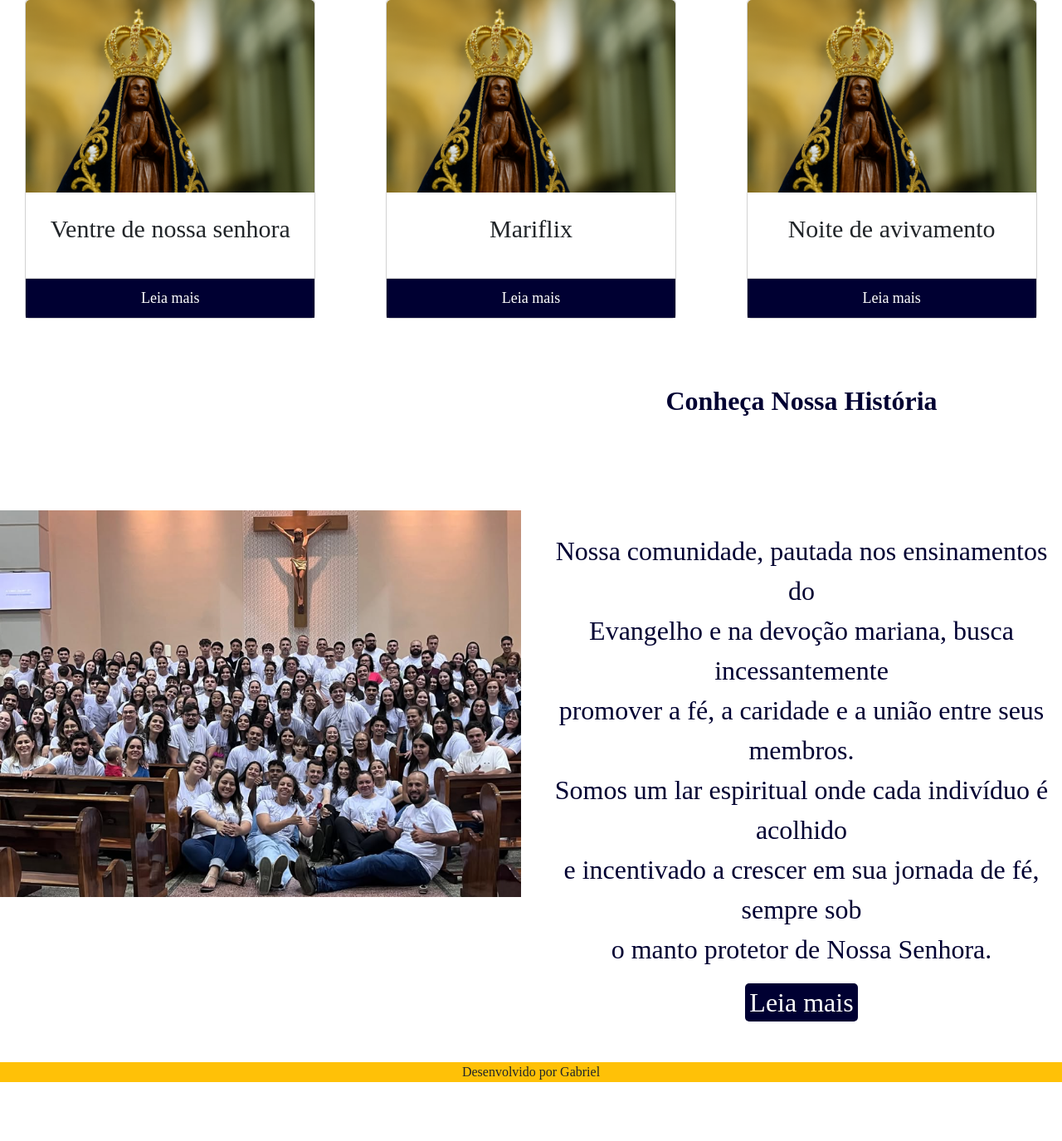
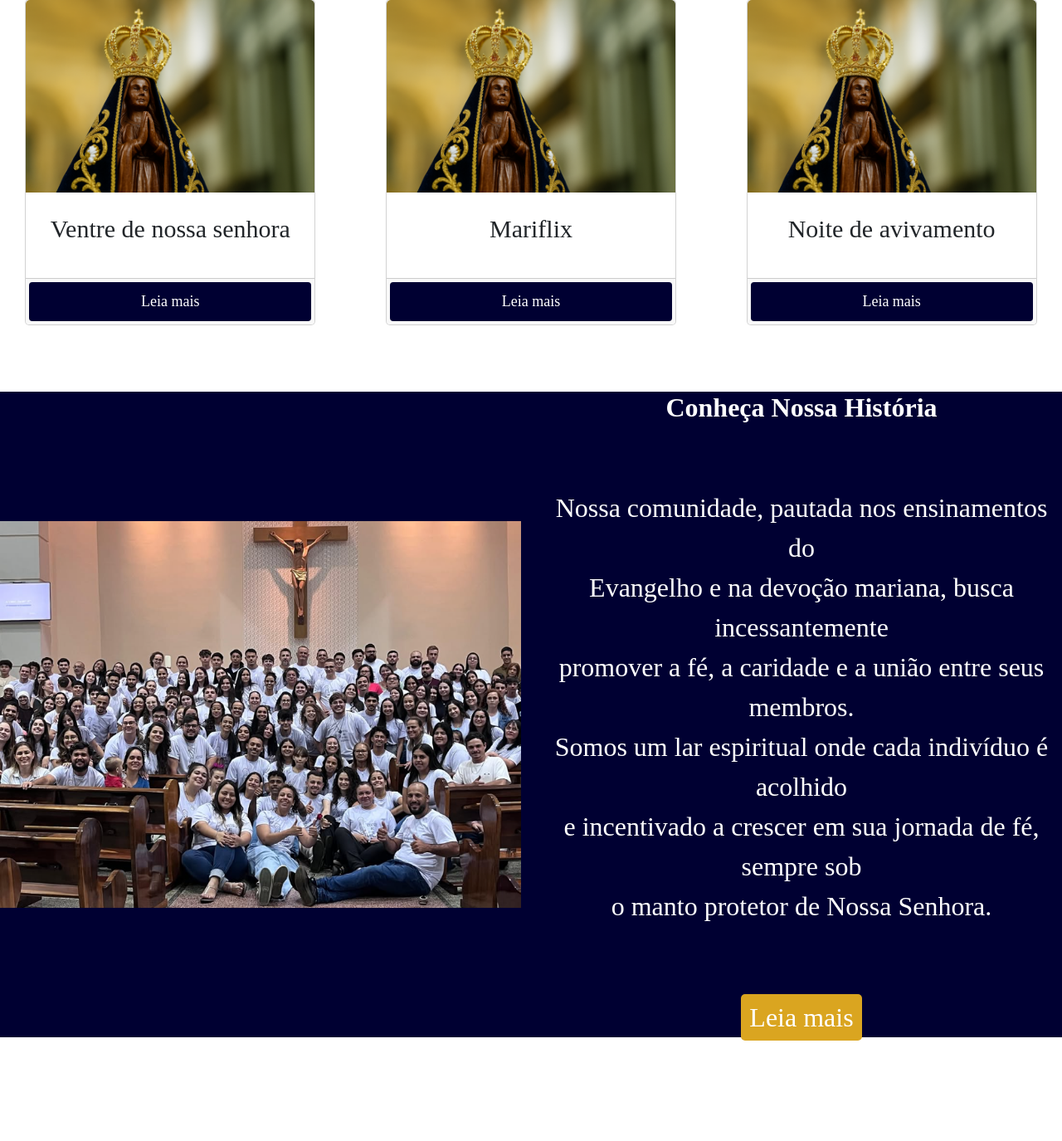
Before and after one commit to GabrielZafani/Projeto-m2, a PHP site: page / in a window 1280 px wide. Shown: the part 945-2320 px from the top of the page at 83% size. Before the commit the page ends 2249 px from the top, so only its background shows below. Run offline with PHP 8.4, Linux system fonts and the light colour scheme; some libraries are stand-ins or nearby versions.

Commit message:
localização
home localizacao

```diff
--- a/css/estilo.css
+++ b/css/estilo.css
@@ -25,6 +25,12 @@ body {
 
 }
 
+.contato:hover {
+    background-color: #fff;
+    color: #000032;
+    transition: ease 0.3s;
+}
+
 .navbar.scrolled {
   background-color: #000032 !important;
   transition: background-color 0.8s ease;
--- a/css/homa.css
+++ b/css/homa.css
@@ -44,7 +44,9 @@ h1 {
     padding: 10px;
     font-size: 18px;
     text-decoration: none;
+    border-radius: 4px;
 }
+
 
 .maria {
         width: 100%;
@@ -75,13 +77,12 @@ h1 {
 }
 
 .container2 {
-    background-color: #ffffff;
+    background-color: #000032;
     text-align: center;
-    color: #000032;
+    color: #ffffff;
     margin-top: 10vh
+}
 
-
-}
 
 .imgfilhos {
     width: 100%;
@@ -92,18 +93,26 @@ h1 {
     font-size: 2rem;
 }
 
-.titleC {
-    padding-bottom:130px ;
+.textP {
+   padding: 70px 0;
 }
 
+
 .aLeia {
-    background-color: #000032;
-    padding: 5px;
+    background-color: #DAA520;
+    padding: 10px;
     border-radius: 5px;
     text-decoration: none;
+    color: #ffffff;
+}
+
+.aLeia:hover {
+    background-color: #daa520be;
     color: #fff;
+    transition: ease 0.3s;
+}
 
-}
+
 
 
 
--- a/paginas/home.php
+++ b/paginas/home.php
@@ -16,7 +16,7 @@
     <div class='card-body'>
       <p class='{$dados['classe']}'>{$dados['text']}</p>
     </div>
-    <div class='card-footer p-0'>
+    <div class='card-footer p-1'>
       <a href='#' class='botao w-100'>Leia mais</a>
     </div>
   </div>
@@ -29,12 +29,12 @@
   <div class="row align-items-center">
 
   <div class="col-md-6 text-center">
-      <img class="imgfilhos" src="images/filhosdemaria.png" alt="Imagem" class="">
+      <img class="imgfilhos" src="images/filhosdemaria.png" alt="Imagem" >
     </div>
 
      <div class="sobreMaria col-md-6">
-      <h2 class="titleC"><strong>Conheça Nossa História</strong></h2>
-      <p>
+      <h2><strong>Conheça Nossa História</strong></h2>
+      <p class="textP" >
         Nossa comunidade, pautada nos ensinamentos do <br> Evangelho e na devoção mariana, busca incessantemente <br> promover a fé, a caridade e a união entre seus membros. <br> Somos um lar espiritual onde cada indivíduo é acolhido <br> e incentivado a crescer em sua jornada de fé, sempre sob <br> o manto protetor de Nossa Senhora.
       </p>
 
@@ -43,3 +43,22 @@
 
   </div>
 </div>
+
+<div class="container2 mb-5">
+  <div class="row align-items-center">
+
+  <div class="col-md-6 text-center">
+      <iframe src="https://www.google.com/maps/embed?pb=!1m18!1m12!1m3!1d14587.465367862365!2d-52.499856652139414!3d-23.929786563545125!2m3!1f0!2f0!3f0!3m2!1i1024!2i768!4f13.1!3m3!1m2!1s0x94ed6ff3990f303b%3A0xcb3ca80b2dcf8a54!2sCapela%20Santo%20Est%C3%AAv%C3%A3o!5e0!3m2!1spt-BR!2sbr!4v1749244564863!5m2!1spt-BR!2sbr" width="600" height="450" style="border:0;" allowfullscreen="" loading="lazy" referrerpolicy="no-referrer-when-downgrade"></iframe>
+    </div>
+
+     <div class="localização col-md-6">
+      <h2><strong>Local</strong></h2>
+      <p class="textP" >
+
+      </p>
+
+      <a class="aLeia" href="sobre.php">Leia mais</a>
+    </div>
+
+  </div>
+</div>
```
